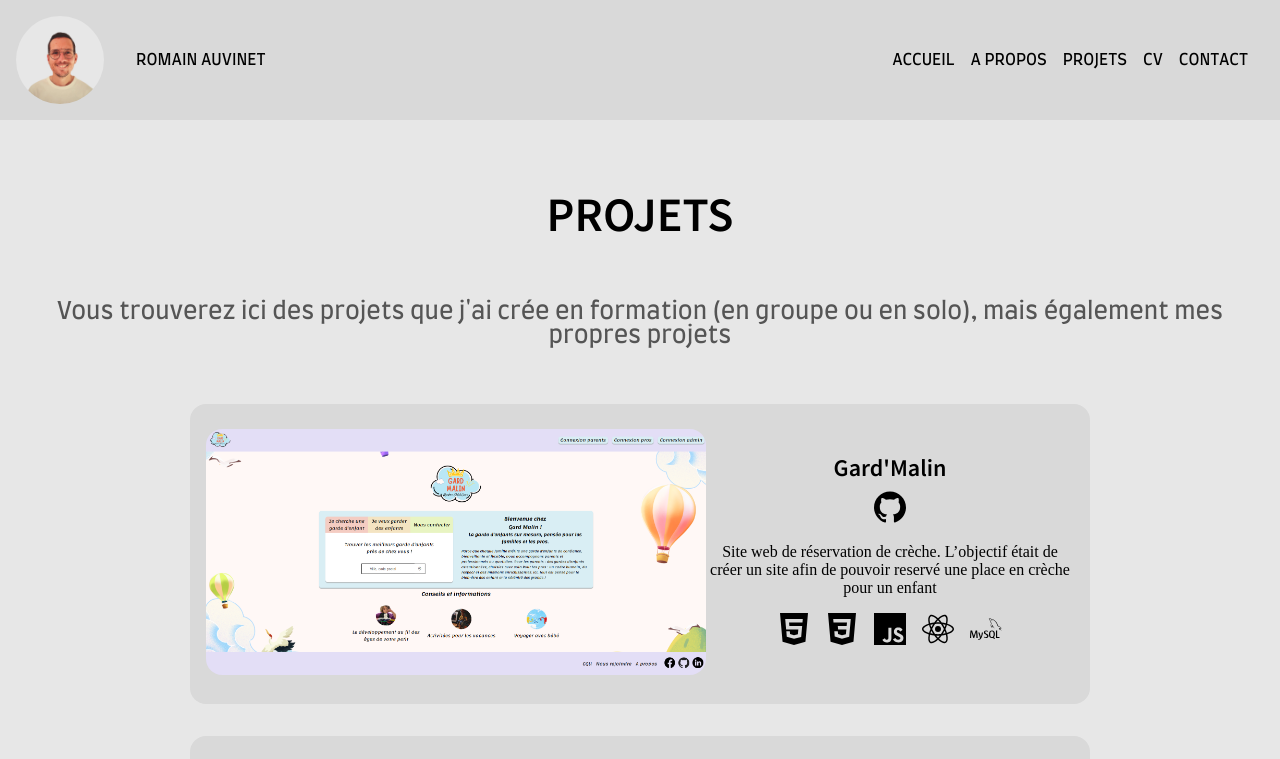
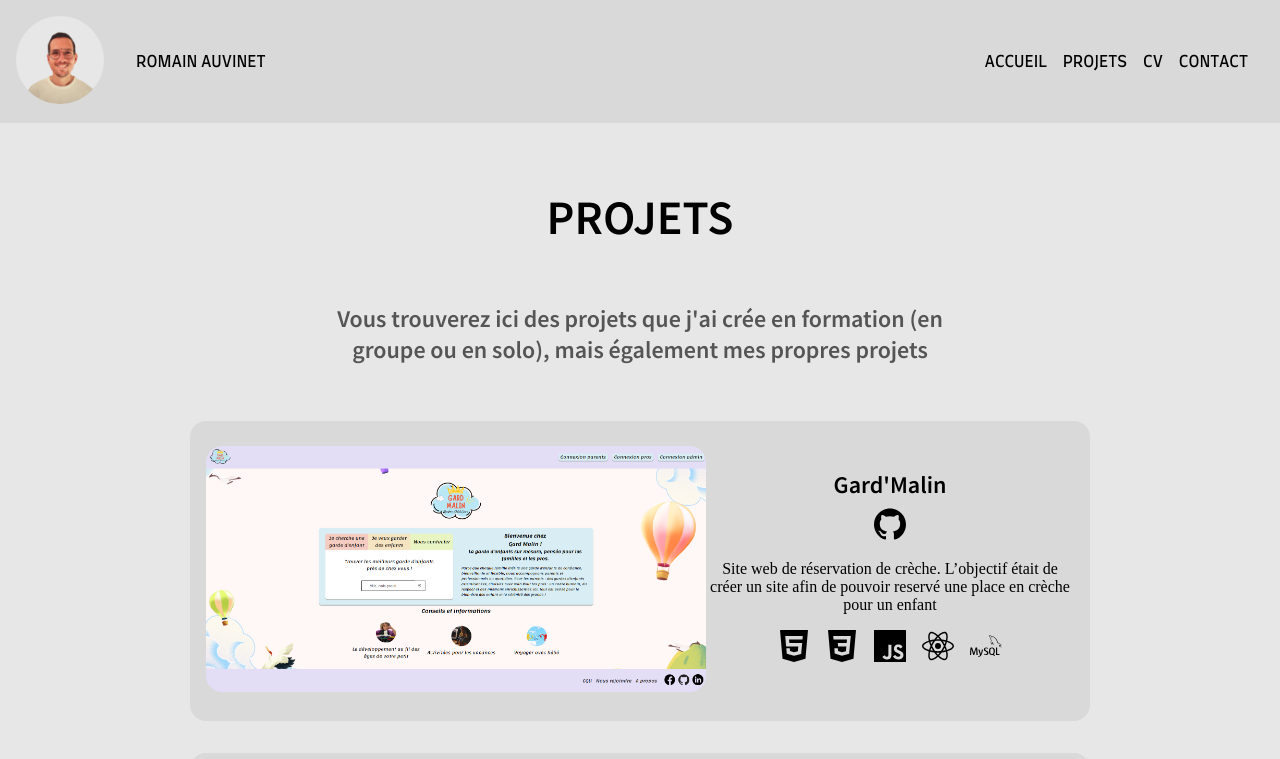
Before and after one commit to Romain-dev85/My-Portfolio, a React (Vite) app: page /project in a window 1280 px wide. Shown: the top 759 px of the page. Built offline with nearby package versions, Linux system fonts and the light colour scheme.

Commit message:
work done

```diff
--- a/src/components/header/Header.tsx
+++ b/src/components/header/Header.tsx
@@ -9,12 +9,16 @@ const Header = () => {
 		<>
 			<nav className="header-container">
 				<section>
-					<img src="/assets/images/me.png" alt="miniature de Romain Auvinet" />
+					<Link to="/">
+						<img
+							src="/assets/images/me.png"
+							alt="miniature de Romain Auvinet"
+						/>
+					</Link>
 					<p>ROMAIN AUVINET</p>
 				</section>
 				<section className="nav-menu">
 					<Link to="/">ACCUEIL</Link>
-					<Link to="/">A PROPOS</Link>
 					<Link to="/project">PROJETS</Link>
 					<Link to="/">CV</Link>
 					<Link to="/">CONTACT</Link>
@@ -33,14 +37,6 @@ const Header = () => {
 					onClick={() => setIsOpen(false)}
 				>
 					ACCUEIL
-				</Link>
-				<Link
-					id="about"
-					className="menu-item"
-					to="/"
-					onClick={() => setIsOpen(false)}
-				>
-					A PROPOS
 				</Link>
 				<Link
 					id="projects"
--- a/src/global.css
+++ b/src/global.css
@@ -54,6 +54,6 @@ main {
 
 main {
 	@media screen and (min-width: 768px) {
-		min-height: calc(100vh - 200px);
+		min-height: calc(100vh - 125px - 80px);
 	}
 }
--- a/src/pages/project/Project.css
+++ b/src/pages/project/Project.css
@@ -3,6 +3,7 @@
 	padding: 16px;
 	display: flex;
 	flex-direction: column;
+	align-items: center;
 	gap: 32px;
 
 	h1 {
@@ -11,7 +12,8 @@
 	h2 {
 		font-size: 1.5rem;
 		color: var(--color-font);
-		font-family: var(--font-family-body);
+		max-width: 50ch;
+
 		font-weight: lighter;
 		margin: 24px;
 	}
--- a/src/pages/project/Project.tsx
+++ b/src/pages/project/Project.tsx
@@ -26,10 +26,7 @@ const Project = () => {
 					</div>
 					<div>
 						<h3>Gard'Malin</h3>
-						<a
-							href="https://github.com/wildcodeschool-2025-03/JS-WestDevs-P3-GardMalin"
-							target="blank"
-						>
+						<a href="https://github.com/Romain-dev85/GardMalin" target="blank">
 							<SiGithub />
 						</a>
 						<p>
@@ -65,7 +62,7 @@ const Project = () => {
 					<div>
 						<h3>Savor Safari</h3>
 						<a
-							href="https://github.com/wildcodeschool-2025-03/JS-WestDevs-P2-SavorSafari"
+							href="https://github.com/Romain-dev85/SavorSafari"
 							target="blank"
 						>
 							<SiGithub />
```
